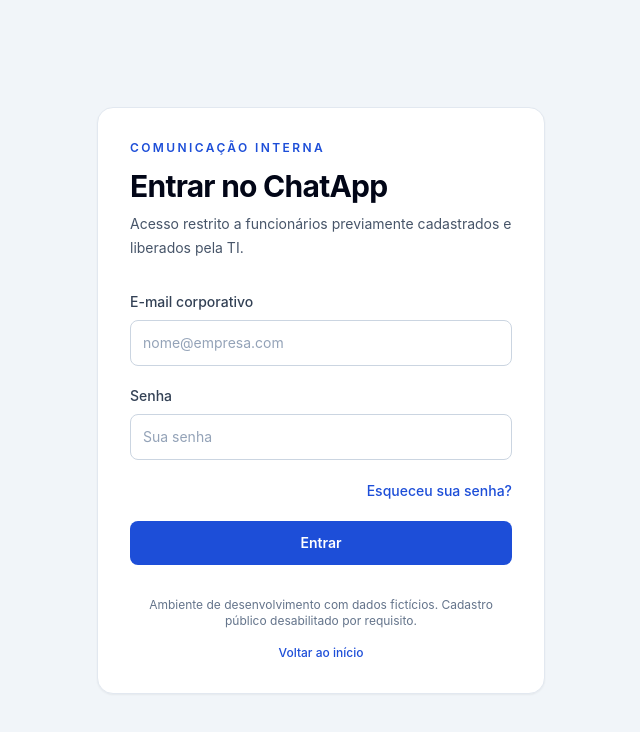
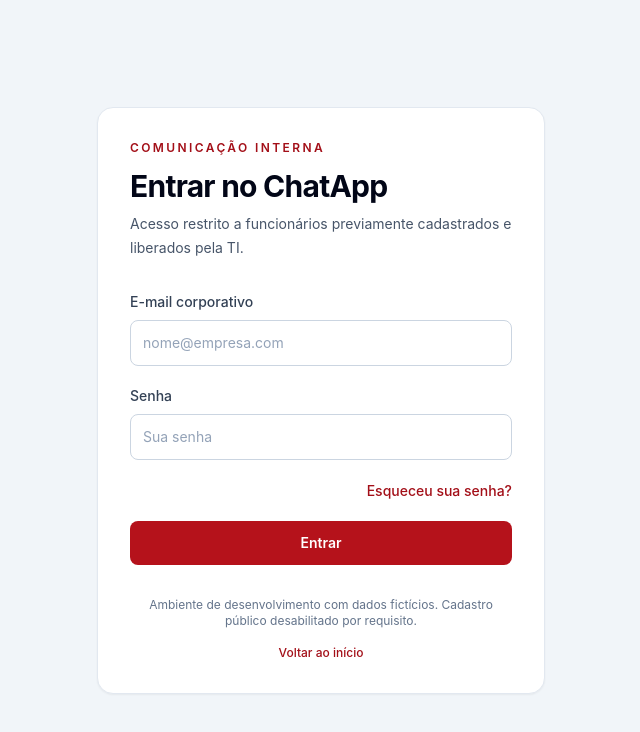
Before and after one commit to otaviosferreira/chatapp, a Next.js app: page /login in a window 1280 px wide. Shown: the top 732 px of the page, without its empty margins (319-959 px from the left). Built offline with nearby package versions, Linux system fonts and the light colour scheme; no server answers.

Commit message:
style: apply Calunga corporate visual identity

```diff
--- a/app/globals.css
+++ b/app/globals.css
@@ -4,15 +4,15 @@
 
 :root {
   color-scheme: light;
-  --app-background: #f4f7fb;
+  --app-background: #f5f5f6;
   --surface: #ffffff;
-  --surface-muted: #f8fafc;
-  --text-primary: #14213d;
+  --surface-muted: #fafafa;
+  --text-primary: #202124;
   --text-secondary: #64748b;
   --border: #e2e8f0;
-  --brand: #174ea6;
-  --brand-strong: #123d83;
-  --focus-ring: rgba(37, 99, 235, 0.24);
+  --brand: #b5121b;
+  --brand-strong: #8f0d15;
+  --focus-ring: rgba(181, 18, 27, 0.22);
   background: var(--app-background);
   color: var(--text-primary);
   font-synthesis: none;
@@ -87,3 +87,20 @@ button, a, input, textarea, select {
   background-clip: padding-box;
 }
 ::-webkit-scrollbar-thumb:hover { background: #94a3b8; background-clip: padding-box; }
+
+
+/* Calunga corporate identity */
+:root {
+  --brand-soft: #fff1f2;
+  --brand-border: #fecdd3;
+  --surface-elevated: #ffffff;
+}
+::selection { background: #ffe4e6; color: #881337; }
+.bg-blue-800, .bg-blue-700 { background-color: #b5121b !important; }
+.hover\\:bg-blue-800:hover, .hover\\:bg-blue-700:hover { background-color: #8f0d15 !important; }
+.text-blue-800, .text-blue-700, .text-blue-600 { color: #a30f18 !important; }
+.border-blue-200, .border-blue-300 { border-color: #fecdd3 !important; }
+.bg-blue-50 { background-color: #fff1f2 !important; }
+.ring-blue-200 { --tw-ring-color: #fecdd3 !important; }
+.focus\\:border-blue-600:focus { border-color: #b5121b !important; }
+.focus\\:ring-blue-100:focus { --tw-ring-color: #ffe4e6 !important; }
```
